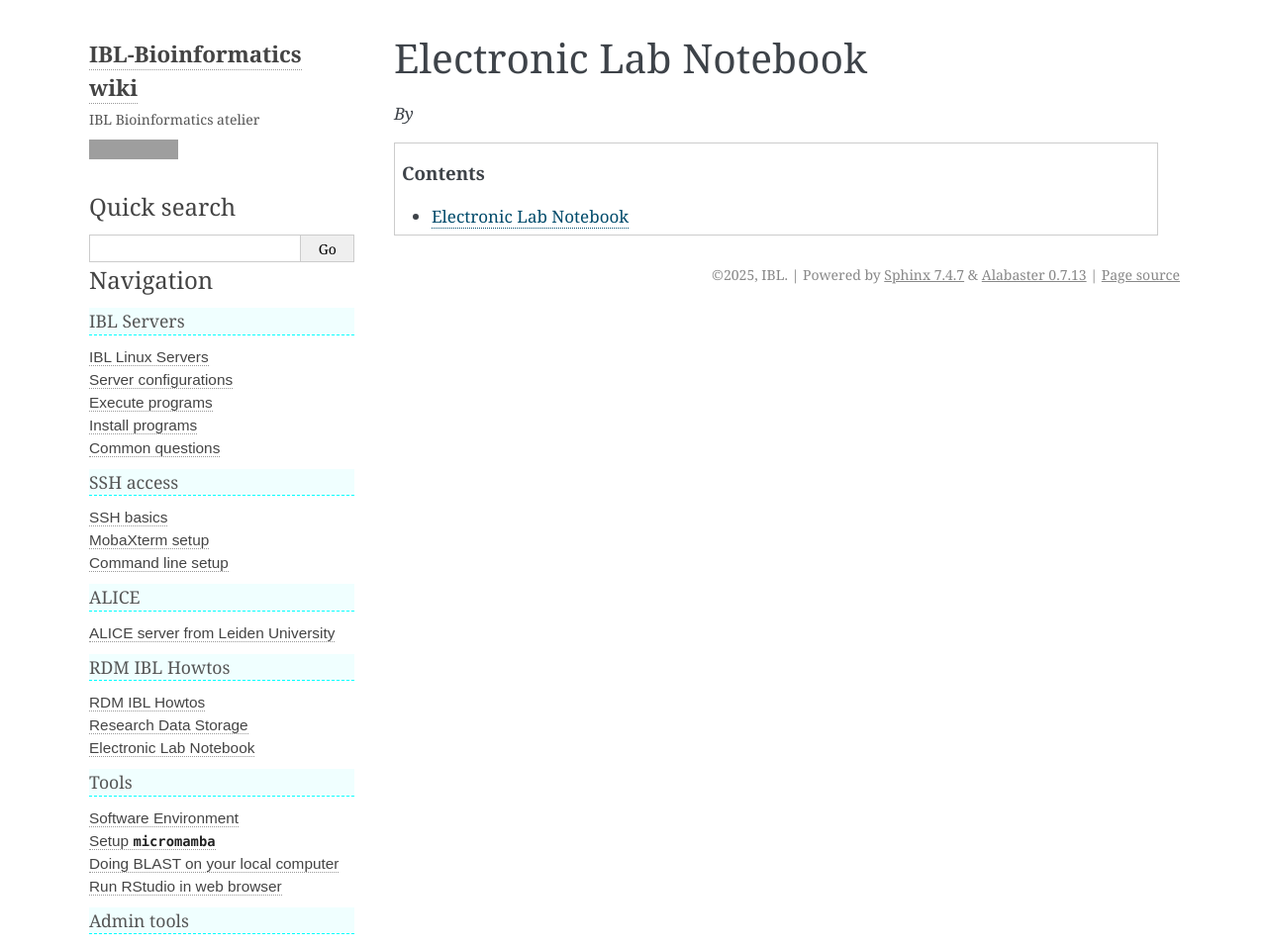
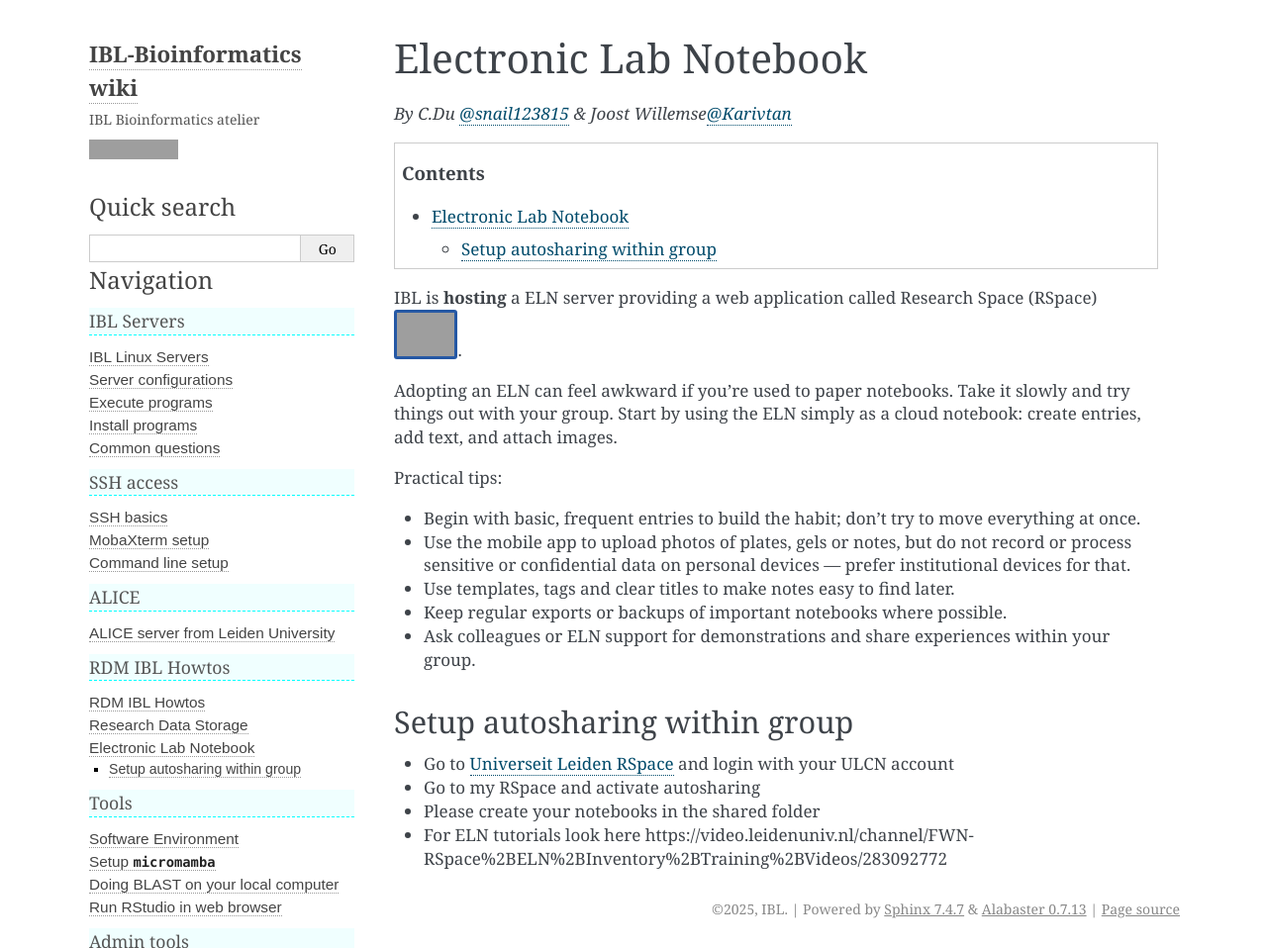
Before and after one commit to IBL-bioinfo/IBL-bioinformatics-wiki, a Sphinx documentation site: the page built from docs/source/rdm_howtos/ELN.md, in a window 1280 px wide and 958 px high. Shown: the whole window at 99% size. Built offline with Sphinx 7.4.7, drawn with Linux system fonts in a browser that asks for light colours; grey boxes are pictures that could not be loaded.

Commit message:
Start ELN documentation with practical tips and setup instructions; remove redundant ELN section from Research Drive guide.

````diff
--- a/docs/source/rdm_howtos/ELN.md
+++ b/docs/source/rdm_howtos/ELN.md
@@ -1,9 +1,27 @@
 # Electronic Lab Notebook
 
-*By*
+*By C.Du [@snail123815](https://github.com/snail123815) & Joost Willemse[@Karivtan](https://github.com/Karivtan)*
 
 ```{contents}
 ---
 depth: 3
 ---
 ```
+
+IBL is **hosting** a ELN server providing a web application called Research Space (RSpace) <span style="background-color:#2558A4;padding:0.2rem;border-radius:3px;display:inline-flex;align-items:center;justify-content:center;width:58px"> <img src="https://cdn.prod.website-files.com/5ffc384cb3a51a7b1c2d57ad/6239f62a33bc35909f6f9a87_rspace_logo_white.svg" alt="RSpace"></span>.
+
+Adopting an ELN can feel awkward if you’re used to paper notebooks. Take it slowly and try things out with your group. Start by using the ELN simply as a cloud notebook: create entries, add text, and attach images.
+
+Practical tips:
+- Begin with basic, frequent entries to build the habit; don’t try to move everything at once.
+- Use the mobile app to upload photos of plates, gels or notes, but do not record or process sensitive or confidential data on personal devices — prefer institutional devices for that.
+- Use templates, tags and clear titles to make notes easy to find later.
+- Keep regular exports or backups of important notebooks where possible.
+- Ask colleagues or ELN support for demonstrations and share experiences within your group.
+
+## Setup autosharing within group
+
+- Go to [Universeit Leiden RSpace](https://leiden.researchspace.com) and login with your ULCN account
+- Go to my RSpace and activate autosharing
+- Please create your notebooks in the shared folder
+- For ELN tutorials look here https://video.leidenuniv.nl/channel/FWN-RSpace%2BELN%2BInventory%2BTraining%2BVideos/283092772
````
Also changed, not shown: docs/source/rdm_howtos/ResearchDrive.md (+0 -7 lines).
